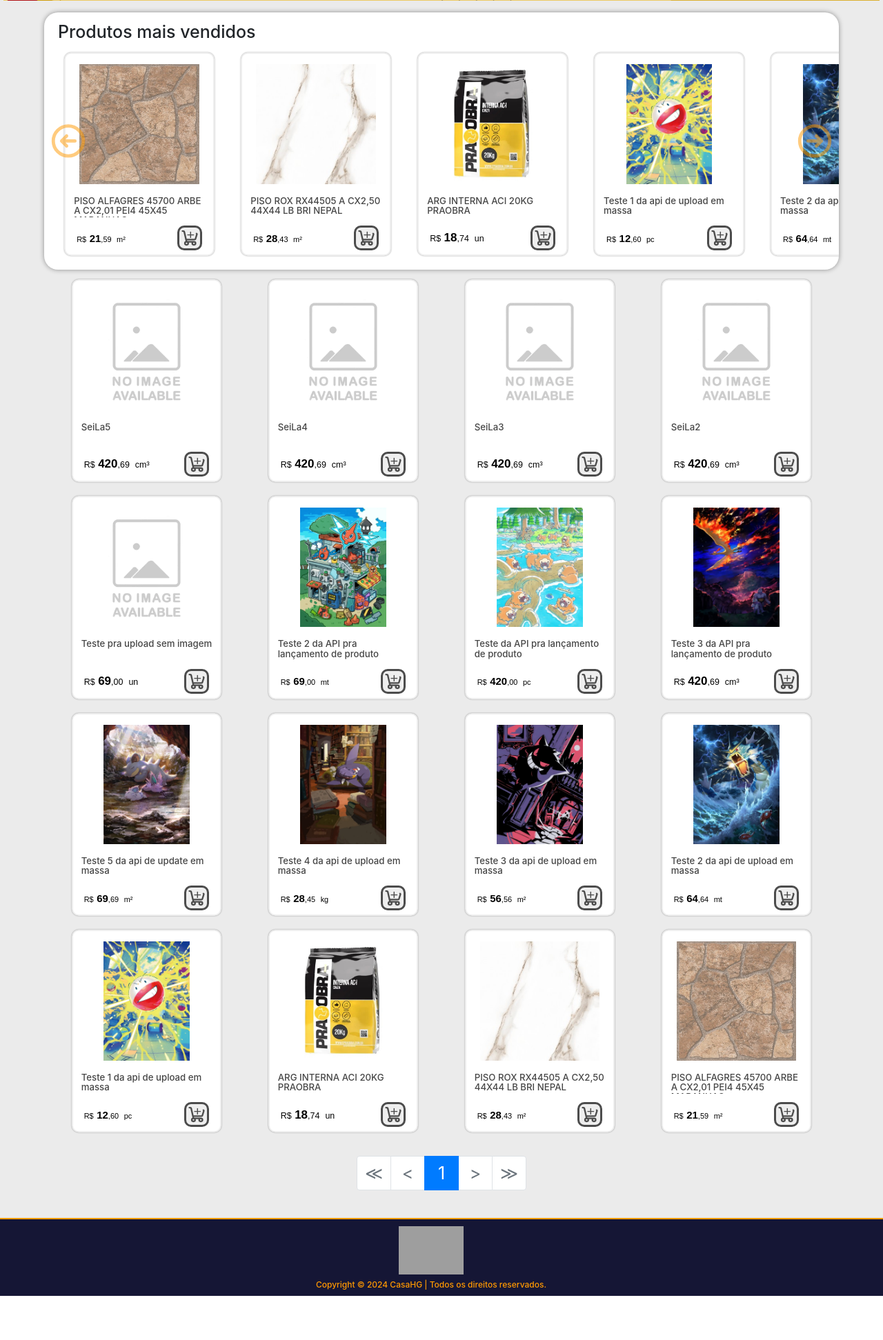
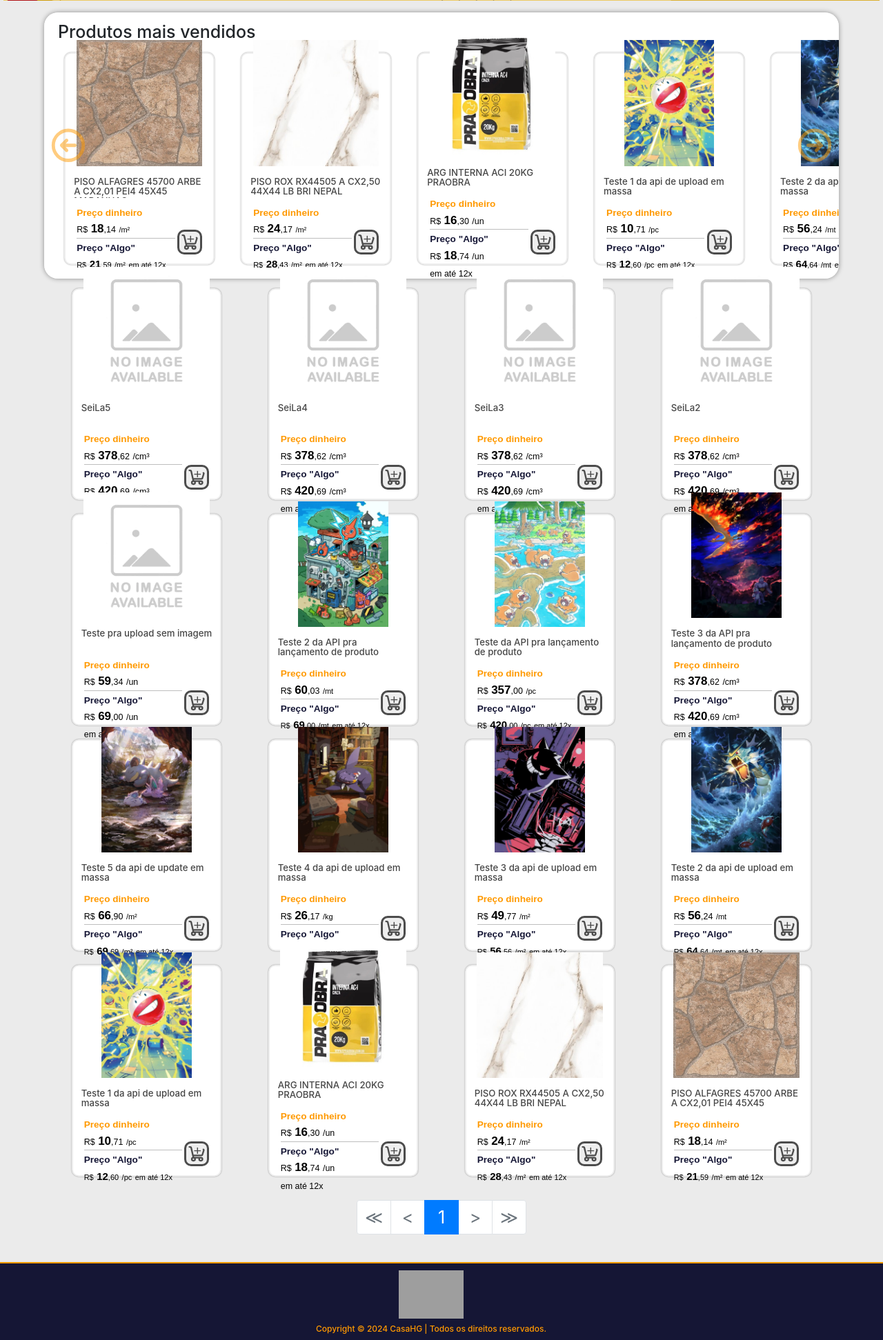
Before and after one commit to joaomarcelo023/django-teste, a Django app: page / in a window 1280 px wide. Shown: the part 496-2439 px from the top of the page at 69% size. Before the commit the page ends 2375 px from the top, so only its background shows below. Run offline with Django 3.2, Linux system fonts and the light colour scheme; data comes from the database, SQL or seed files in the repository; both versions use the stored data as it was after the commit; some libraries are stand-ins or nearby versions; grey boxes are pictures that could not be loaded.

Commit message:
Preços da homepage mais claros

```diff
--- a/static/css/produtos_pequenos.css
+++ b/static/css/produtos_pequenos.css
@@ -1,6 +1,6 @@
 @media (min-width: 750px) {
     .div-produtos_pequenos {
-        height: 23vw;
+        height: 24vw;
         width: 17vw;
         /* margin-top: 10px; */
         /* margin-right: 1.5vw; */
@@ -33,10 +33,11 @@
         height: 0.825cm;
     }
 }
+
 @media (max-width: 750px) {
     .div-produtos_pequenos {
         /* TODO: ajustar dimensões pro mobile, ta muito pequeno */
-        height: 90vw;
+        height: 108vw;
         width: 45vw;
         /* margin-top: 10px; */
         /* margin-right: 1.5vw; */
@@ -128,6 +129,14 @@
     padding: 0;
 }
 
+.containerPreco {
+    display: flex;
+    padding: 0;
+    margin-bottom: 10px;
+    align-items: center;
+    align-content: center;
+}
+
 .divInfoProd h4 {
     /* height: 0.825cm; */
     overflow: hidden;
@@ -180,6 +189,21 @@
     font-weight: bold;
 }
 
+.divPreco .precoDin {
+    font-size: 0.36cm;
+    font-weight: bold;
+}
+
+.precoUniCaixa {
+    margin-bottom: 12px;
+}
+
+.precoUniCaixa hr {
+    background-color: black;
+
+    margin: 0px;
+}
+
 .divAdd {
     display: flex;
     text-align: right;
--- a/templates/produtos_pequenos.html
+++ b/templates/produtos_pequenos.html
@@ -14,32 +14,44 @@
             </div>
             <div class="row divInfoProd">
                 <h4>{{ p.descricao|truncatechars:60 }}</h4>
-                <div class="container" style="display: flex; padding:0; align-items: center; align-content: center;">
+                <div class="container containerPreco">
                     <div class="col-8 ml-3 divPreco">
                         <div class="precoUniCaixa">
+                            <span class="precoDin" style="color: #ff9900;">
+                                Preço dinheiro
+                            </span>
+                            <br>
+                            <span class="precoLowHigh">
+                                R$
+                            </span>
+                            <span class="precoHighHigh">
+                                {{ p.integer_part_desc|intcomma }}
+                            </span><span class="precoLowHigh">
+                                ,{{ p.decimal_part_desc}}
+                            </span>
+                            <span class="{% if p.fechamento_embalagem|gt:1 %}precoLowLow{% else %}precoLowHigh{% endif %}">
+                                /{{ p.unidade|format_unit}}
+                            </span>
+                            <hr>
+                            <!-- TODO: Rever titulo -->
+                            <span class="precoDin" style="color: #151635;">
+                                Preço "Algo"
+                            </span>
+                            <br>
                             <span class="{% if p.fechamento_embalagem|gt:1 %}precoLowLow{% else %}precoLowHigh{% endif %}">
                                 R$
                             </span>
                             <span class="{% if p.fechamento_embalagem|gt:1 %}precoHighLow{% else %}precoHighHigh{% endif %}">
                                 {{ p.integer_part_uni|intcomma }}
-                                </span><span class="{% if p.fechamento_embalagem|gt:1 %}precoLowLow{% else %}precoLowHigh{% endif %}">
+                            </span><span class="{% if p.fechamento_embalagem|gt:1 %}precoLowLow{% else %}precoLowHigh{% endif %}">
                                 ,{{ p.decimal_part_uni}}
                             </span>
                             <span class="{% if p.fechamento_embalagem|gt:1 %}precoLowLow{% else %}precoLowHigh{% endif %}">
-                                &nbsp;{{ p.unidade|format_unit}}
+                                /{{ p.unidade|format_unit}}
                             </span>
-                            <!-- <br>
-                            <span class="precoLowHigh">
-                                R$
+                            <span class="{% if p.fechamento_embalagem|gt:1 %}precoLowLow{% else %}precoLowHigh{% endif %}">
+                                em até 12x
                             </span>
-                            <span class="precoHighHigh">
-                                {{ p.integer_part_desc|intcomma }}
-                                </span><span class="precoLowHigh">
-                                ,{{ p.decimal_part_desc}}
-                            </span>
-                            <span class="precoLowHigh">
-                                &nbsp;no dinheiro retirando
-                            </span> -->
                         </div>
                     </div>
 
```
Also changed, not shown: db.sqlite3.
